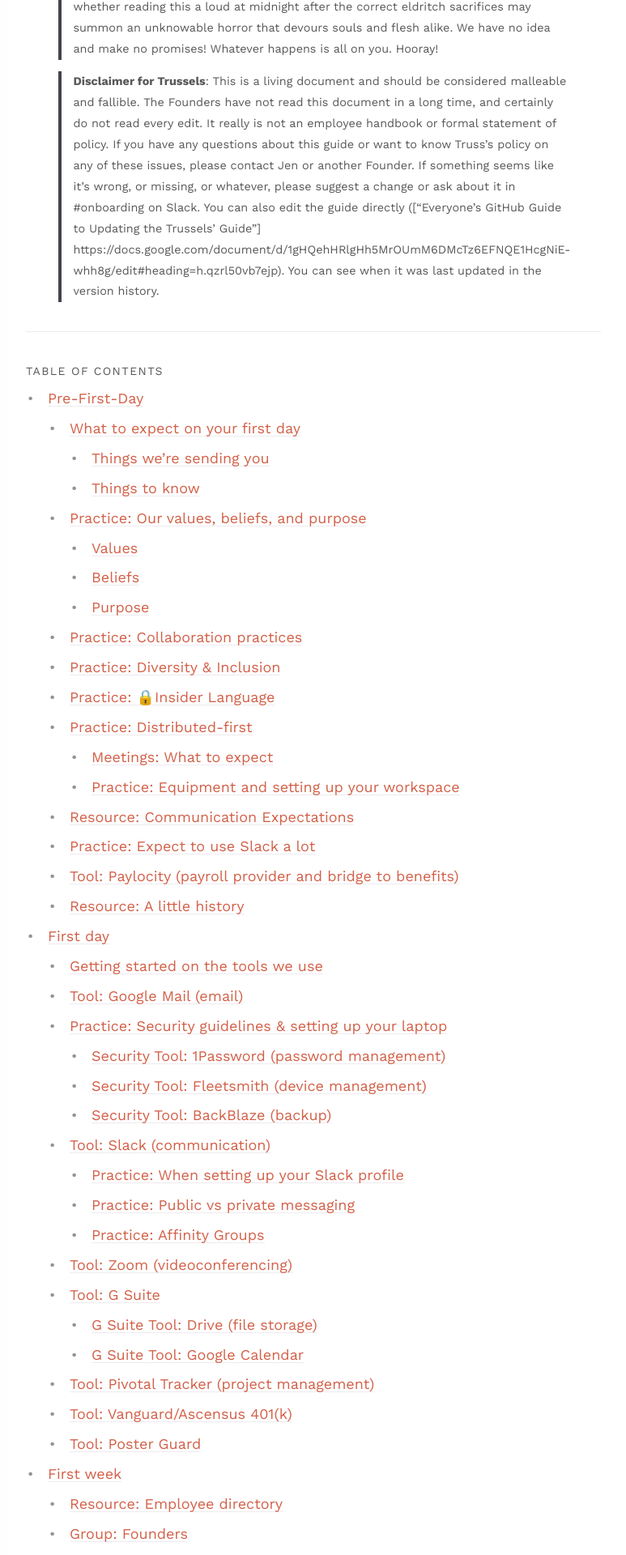
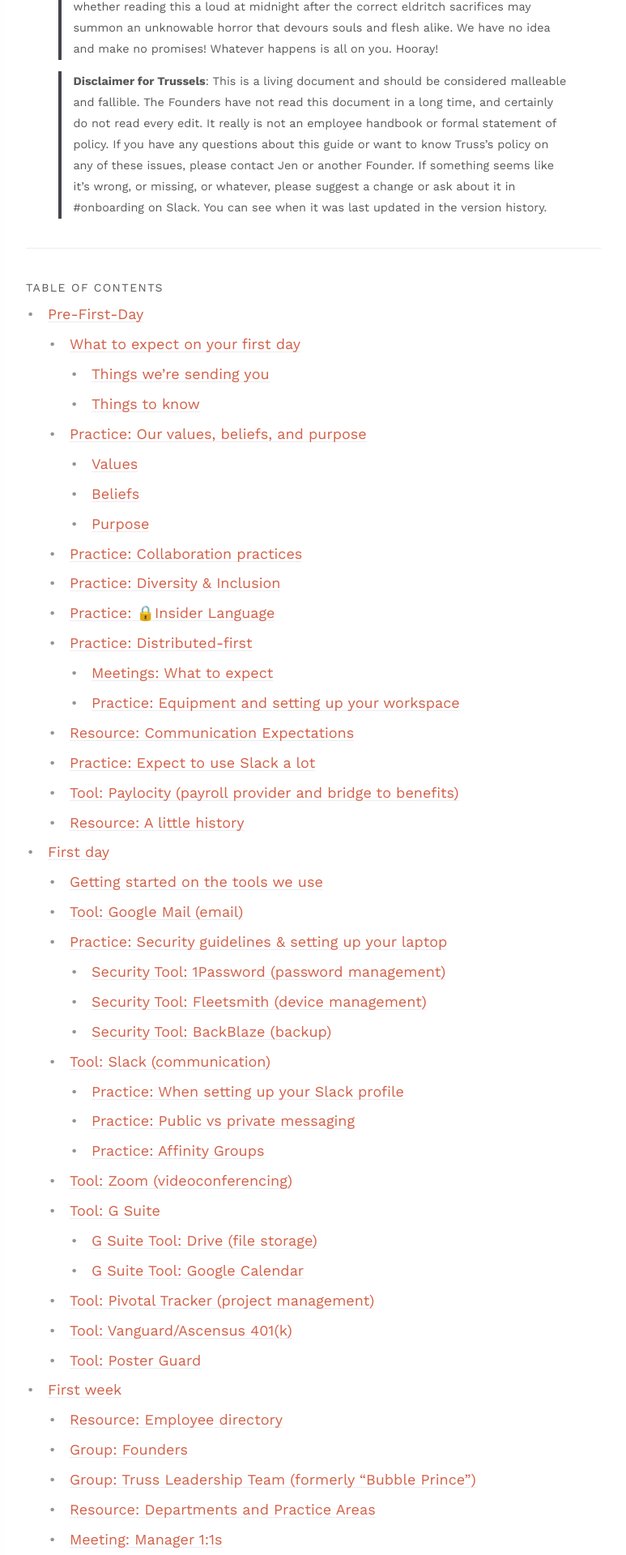
Before and after one commit to trussworks/trussels-guide, a Jekyll site: the page built from docs/trussels.md, in a window 1280 px wide. Shown: the part 425-2345 px from the top of the page at 81% size, without its empty margins (385-1158 px from the left). Built offline with Jekyll 4.4.1, drawn with Linux system fonts in a browser that asks for light colours; emoji names are drawn with the system emoji font; some of the changed text lies outside the part shown.

Commit message:
Revert "Update trussels.md"

```diff
--- a/docs/trussels.md
+++ b/docs/trussels.md
@@ -9,7 +9,7 @@ This is the `Trussels' Guide to Truss`, written by Trussels for Trussels. We sha
 
 > **Disclaimer**: Hi, friend! Thanks for caring so much about this that you are reading the disclaimer! We super-duper appreciate it. Our lawyers need you to know that the Trussels' Guide to Truss is a reflection of Trussels' personal experiences, and neither Truss nor any of its employees are making any promises about anything. In other words, we (that’s all of us) hereby disclaim any and all warranties, duties or guarantees and this document is presented “AS IS”. You assume any and all risks if you incorporate or adopt any of these practices. Also, we make no promises about merchantability, fitness for a particular purpose, lack of viruses, accuracy or completeness of responses, results, workmanlike effort, lack of negligence, or whether reading this a loud at midnight after the correct eldritch sacrifices may summon an unknowable horror that devours souls and flesh alike. We have no idea and make no promises! Whatever happens is all on you. Hooray!
 
-> **Disclaimer for Trussels**: This is a living document and should be considered malleable and fallible. The Founders have not read this document in a long time, and certainly do not read every edit. It really is not an employee handbook or formal statement of policy. If you have any questions about this guide or want to know Truss’s policy on any of these issues, please contact Jen or another Founder. If something seems like it’s wrong, or missing, or whatever, please suggest a change or ask about it in #onboarding on Slack. You can also edit the guide directly (["Everyone's GitHub Guide to Updating the Trussels' Guide"] https://docs.google.com/document/d/1gHQehHRlgHh5MrOUmM6DMcTz6EFNQE1HcgNiE-whh8g/edit#heading=h.qzrl50vb7ejp). You can see when it was last updated in the version history.
+> **Disclaimer for Trussels**: This is a living document and should be considered malleable and fallible. The Founders have not read this document in a long time, and certainly do not read every edit. It really is not an employee handbook or formal statement of policy. If you have any questions about this guide or want to know Truss’s policy on any of these issues, please contact Jen or another Founder. If something seems like it’s wrong, or missing, or whatever, please suggest a change or ask about it in #onboarding on Slack. You can see when it was last updated in the version history.
 
 <hr>
 <details open markdown="block">
```
